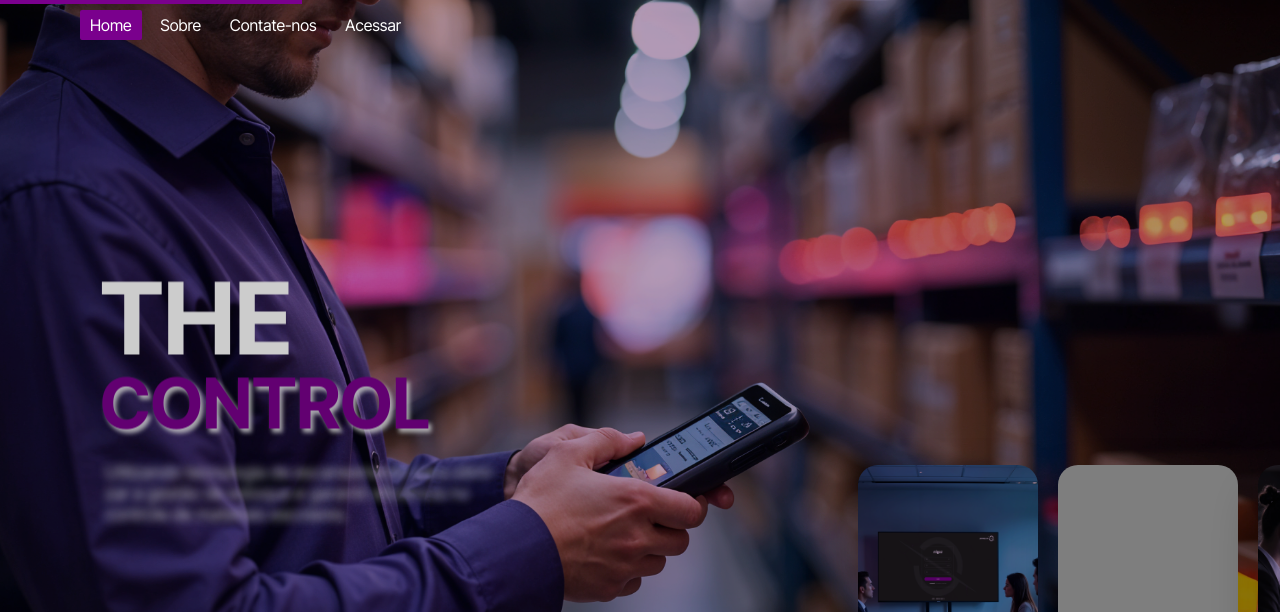
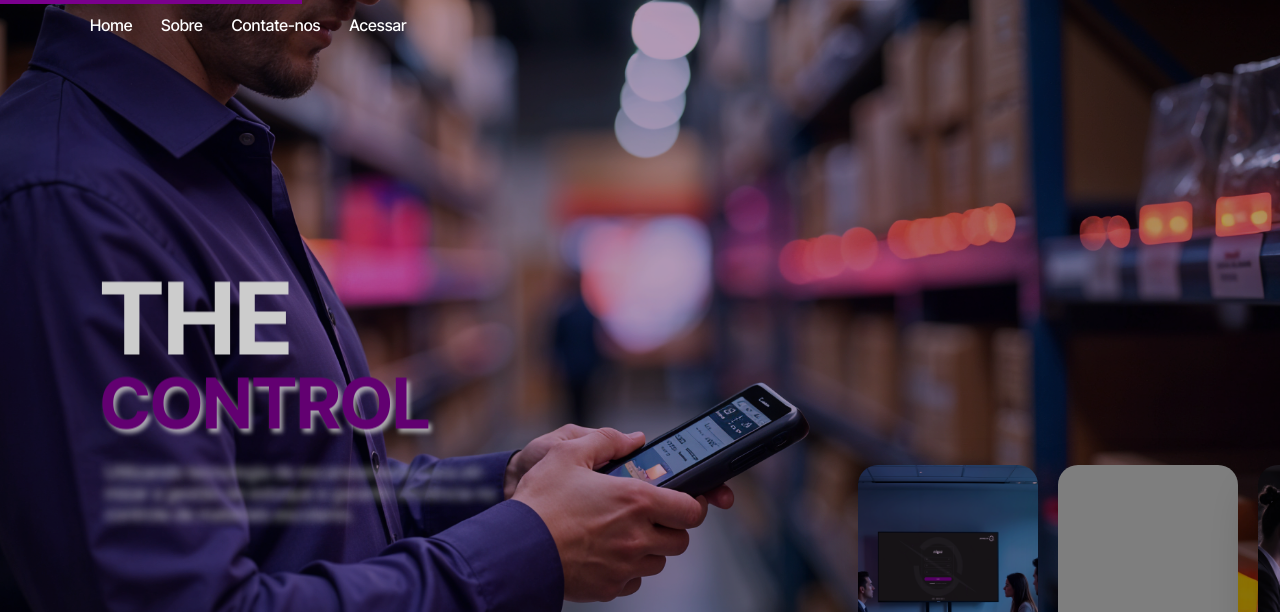
Before and after one commit to victoriasv07/the_control, a Flask app: page /empresa in a window 1280 px wide. Shown: the top 612 px of the page. Run offline with Flask 3, Linux system fonts and the light colour scheme; grey boxes are pictures that could not be loaded.

Commit message:
backupAP

```diff
--- a/static/css/empresa.css
+++ b/static/css/empresa.css
@@ -71,7 +71,7 @@ header nav a{
     transition: 0.2s;
     text-decoration: none;
     transition: background-color 0.4s ease-in-out;
-
+    font-weight: 500;
 }
 
 #check{
@@ -120,7 +120,6 @@ header nav a{
         overflow: hidden;
         transition: .3s ease;
         padding: 0 !important;
-
     }
 
     .nav a {
@@ -131,6 +130,7 @@ header nav a{
         transform: translateY(-50px);
         transition: .3s ease;
         opacity: 0;
+        font-weight: 500;
     }
 
     #check:checked~.nav{
@@ -275,6 +275,7 @@ a:hover{
     margin-top: 10px;
     margin-bottom: 20px;
     font-size: 18px;
+    font-weight: 500;
     margin-left: 5px;
     color: var(--corTitulo);
     opacity: 0;
--- a/templates/sistema/user/empresa.html
+++ b/templates/sistema/user/empresa.html
@@ -18,10 +18,10 @@
             <i class='bx bx-x' id="menux"></i>
         </label>
         <nav class="nav">
-            <a href="" class="active" style="--i:0;">Home</a>
-            <a href="#sec-sobre" style="--i:1;">Sobre</a>
-            <a href="#contate" style="--i:3;">Contate-nos</a>
-            <a href="/login" style="--i:2;">Acessar</a>
+            <a href="">Home</a>
+            <a href="#sec-sobre">Sobre</a>
+            <a href="#contate">Contate-nos</a>
+            <a href="/login">Acessar</a>
         </nav>
     </header>
 
--- a/utils/pdf_generator.py
+++ b/utils/pdf_generator.py
@@ -21,7 +21,7 @@ def criar_pdf(sala):
 
     patrimonios = Patrimonios.query.filter_by(local=sala).all()
 
-    dados = [['Etiqueta', 'Local', 'Denominação', 'Data de Chegada','Consta?']]
+    dados = [['Etiqueta', 'Local', 'Denominação', 'Data de Chegada','Situação']]
     for patrimonio in patrimonios:
         dados.append([
             patrimonio.numero_de_etiqueta,
```
Also changed, not shown: static/css/adap.css (+16 -0 lines).
